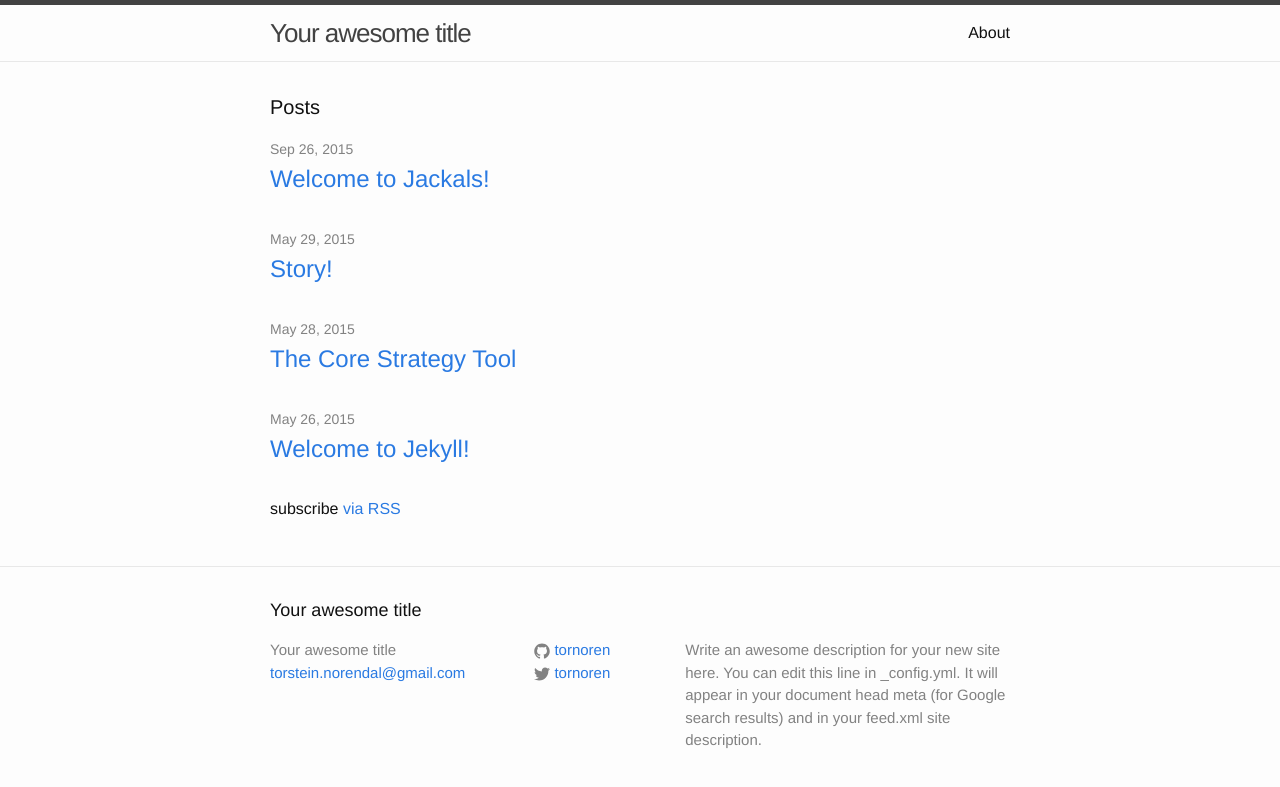
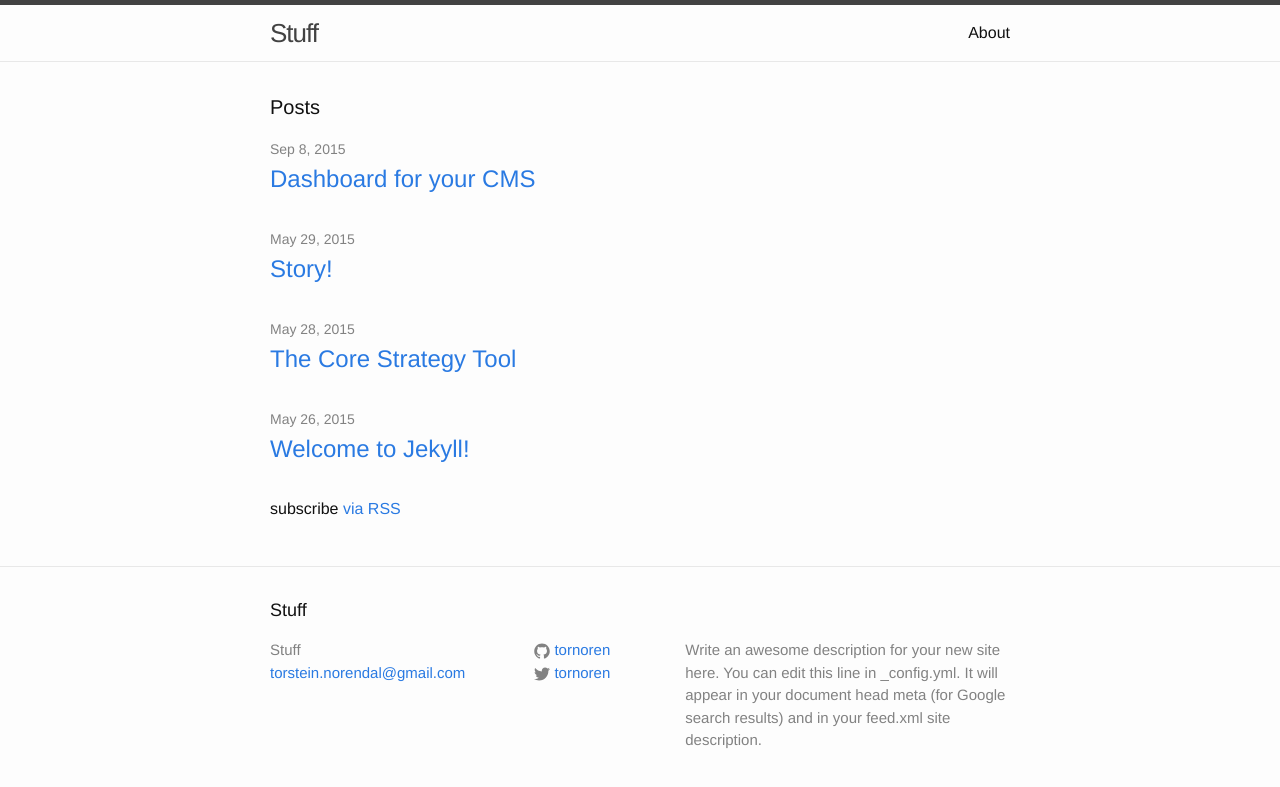
Before and after one commit to tornoren/tornoren-old.github.io, a Jekyll site: the page built from index.html, in a window 1280 px wide. Shown: the top 787 px of the page. Built offline with Jekyll 4.4.1, drawn with Linux system fonts in a browser that asks for light colours.

Commit message:
first try

```diff
--- a/_config.yml
+++ b/_config.yml
@@ -1,12 +1,12 @@
 # Site settings
-title: Your awesome title
+title: Stuff
 email: torstein.norendal@gmail.com
 description: > # this means to ignore newlines until "baseurl:"
   Write an awesome description for your new site here. You can edit this
   line in _config.yml. It will appear in your document head meta (for
   Google search results) and in your feed.xml site description.
 baseurl: "" # the subpath of your site, e.g. /blog/
-url: "http://yourdomain.com" # the base hostname & protocol for your site
+url: "http://torsteinnorendal.net" # the base hostname & protocol for your site
 twitter_username: tornoren
 github_username:  tornoren
 
```
Also changed, not shown: _posts/2015-09-26-welcome-to-jackals.markdown (+4 -16 lines), 1 other file.
